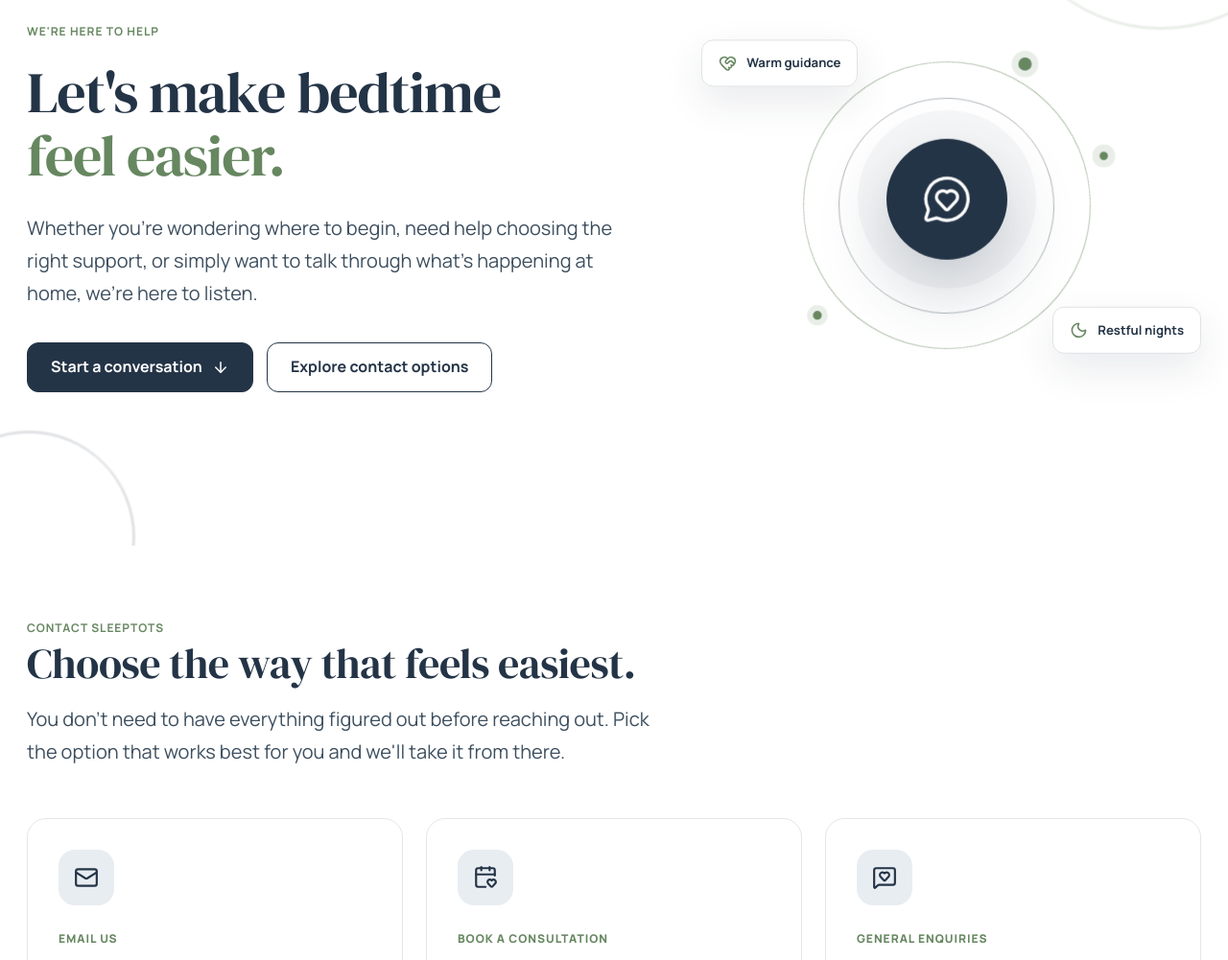
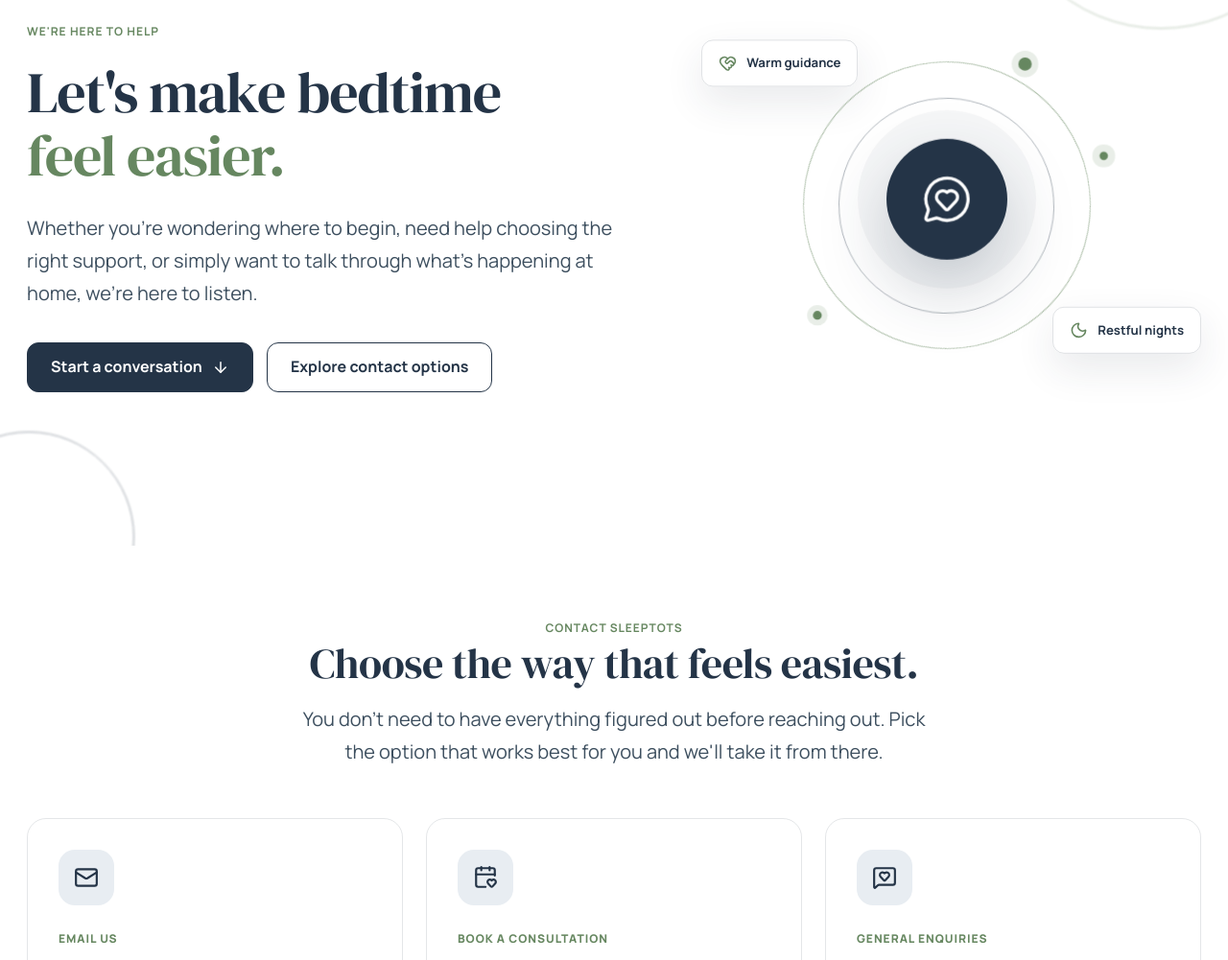
Before and after one commit to narendra5689/sleeptots, a plain HTML site: page contact.html in a window 1280 px wide. Shown: the part 221-1222 px from the top of the page at 96% size. Drawn offline with nearby package versions, Linux system fonts and the light colour scheme.

Commit message:
last commit

```diff
--- a/css/contact.css
+++ b/css/contact.css
@@ -2583,3 +2583,15 @@
         padding: 0 12px !important;
     }
 }
+/* Center Contact Section Heading */
+.contact-section-heading {
+    text-align: center;
+    margin-inline: auto;
+}
+
+.contact-section-heading .st-label,
+.contact-section-heading h2,
+.contact-section-heading .st-lead {
+    text-align: center;
+    margin-inline: auto;
+}
```
